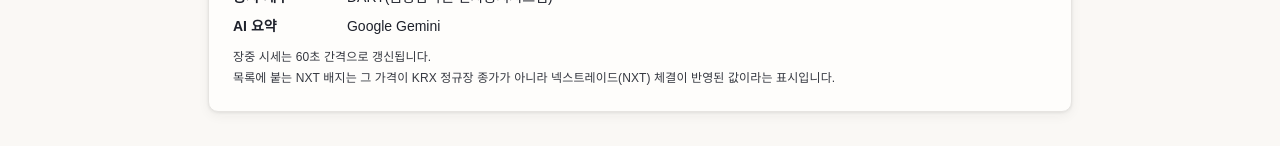
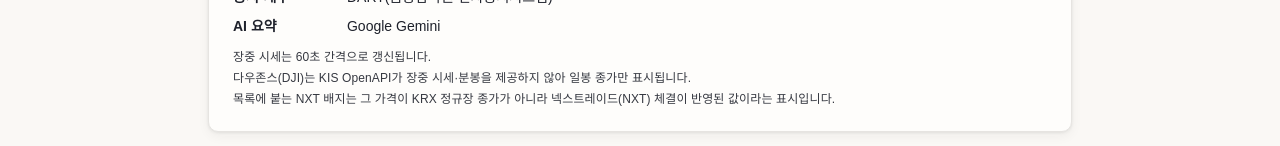
Before and after one commit to Donghunn-Lee/slate-kr, a Next.js app in the folder web/: page /credits in a window 1280 px wide. Shown: the part 310-456 px from the top of the page. Built offline with nearby package versions, Linux system fonts and the light colour scheme; no server answers; the database is empty.

Commit message:
feat(indices): Add DJI intraday unavailability notice to /credits
- State that KIS provides no intraday quote or minute bars for DJI
- Place the caption after the 60-second refresh notice, before the NXT notice

```diff
--- a/web/src/app/credits/page.tsx
+++ b/web/src/app/credits/page.tsx
@@ -32,6 +32,9 @@ export default function CreditsPage() {
           </dl>
           <p className="mt-3 text-caption text-muted-foreground">
             장중 시세는 60초 간격으로 갱신됩니다.
+          </p>
+          <p className="mt-1 text-caption text-muted-foreground">
+            다우존스(DJI)는 KIS OpenAPI가 장중 시세·분봉을 제공하지 않아 일봉 종가만 표시됩니다.
           </p>
           <p className="mt-1 text-caption text-muted-foreground">
             목록에 붙는 NXT 배지는 그 가격이 KRX 정규장 종가가 아니라 넥스트레이드(NXT) 체결이
```
